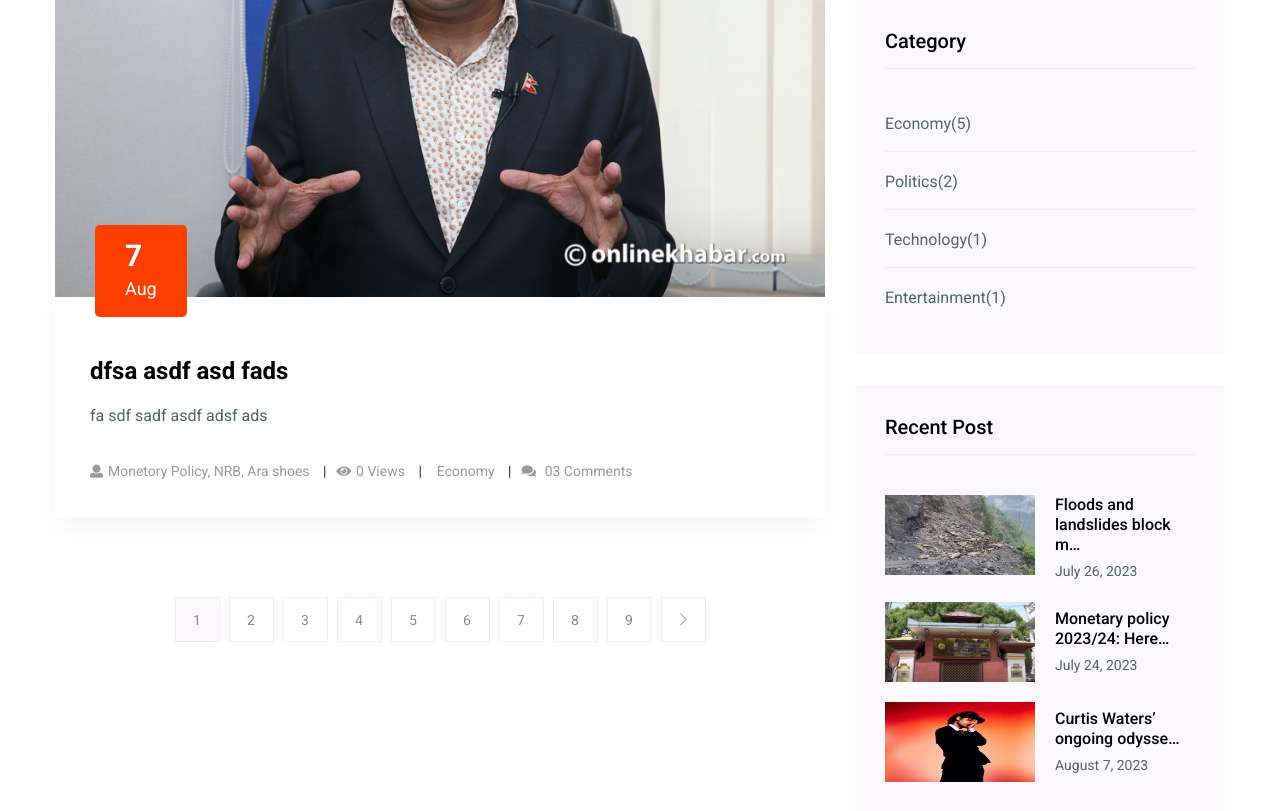
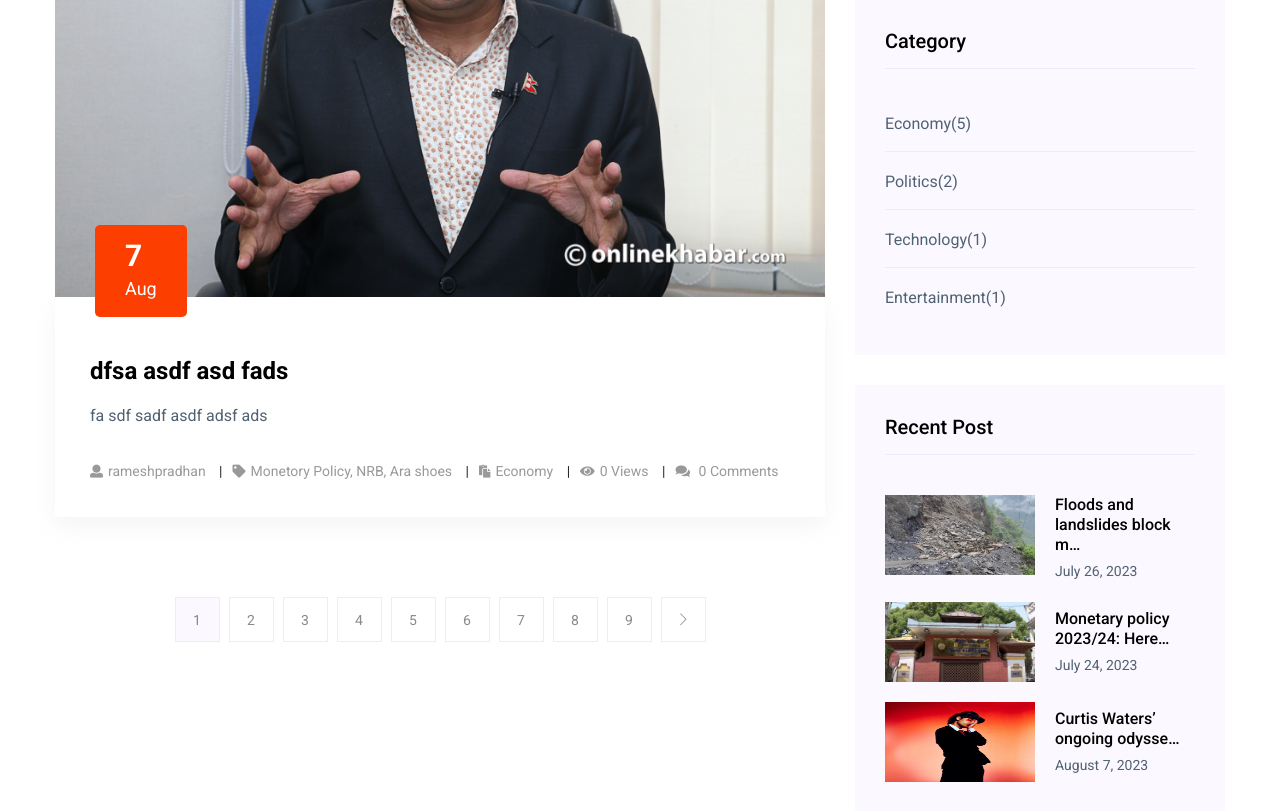
Before and after one commit to rms-sth/newspaper-2024, a Django app: page /post-list/ in a window 1280 px wide. Shown: the part 871-1682 px from the top of the page. Run offline with Django 4.2, Linux system fonts and the light colour scheme; data comes from the database, SQL or seed files in the repository; some libraries are stand-ins or nearby versions.

Commit message:
Add author, category, comment  count in post list

```diff
--- a/templates/aznews/list/left/post_list.html
+++ b/templates/aznews/list/left/post_list.html
@@ -17,16 +17,19 @@
       <p>{{ post.content|striptags|safe|truncatechars:300 }}</p>
       <ul class="blog-info-link">
         <li>
-          <a href="#"><i class="fa fa-user"></i>{{ post.tag.all|join:", " }}</a>
+          <a href="#"><i class="fa fa-user"></i>{{ post.author.username|lower }}</a>
+        </li>
+        <li>
+          <a href="#"><i class="fa fa-tag"></i>{{ post.tag.all|join:", " }}</a>
+        </li>
+        <li>
+          <a href="#"><i class="fa fa-paste"></i>{{ post.category.name|title }}</a>
         </li>
         <li>
           <a href="#"><i class="fa fa-eye"></i>{{ post.views_count }} Views</a>
         </li>
         <li>
-          <a href="#"><i class="fa fa-category"></i>{{ post.category.name|title }}</a>
-        </li>
-        <li>
-          <a href="#"><i class="fa fa-comments"></i> 03 Comments</a>
+          <a href="#"><i class="fa fa-comments"></i> {{ post.comment_set.count }} Comments</a>
         </li>
       </ul>
     </div>
```
